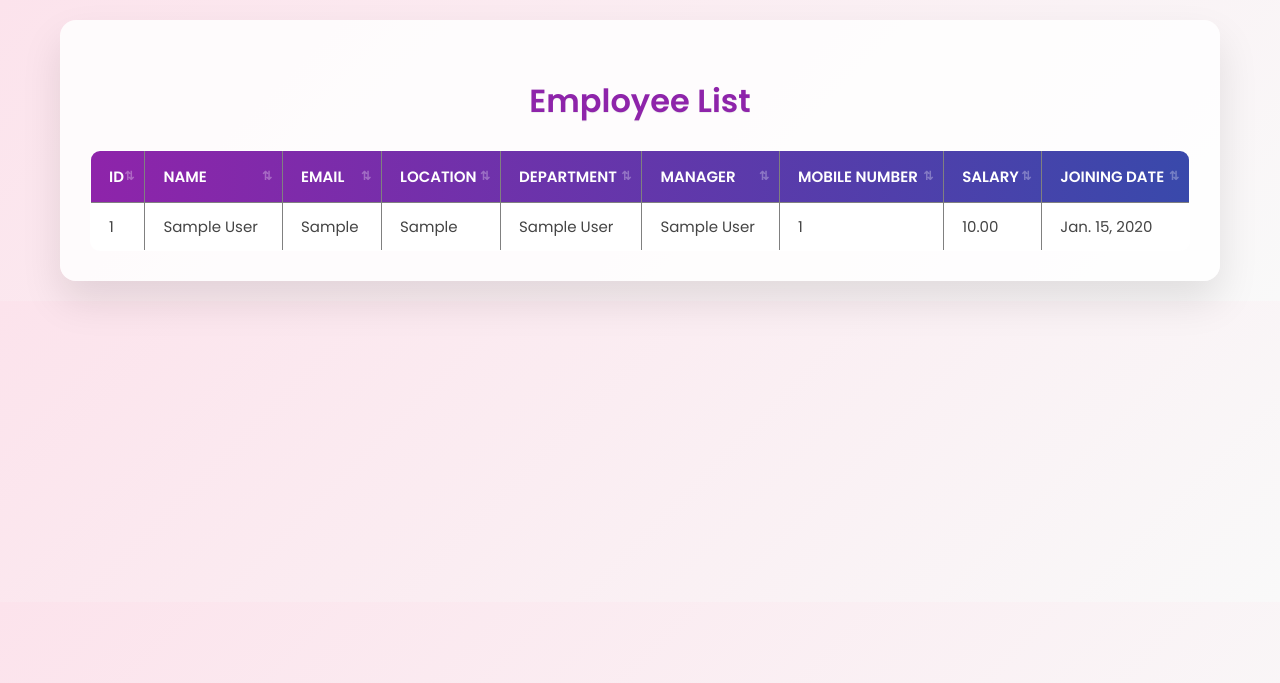
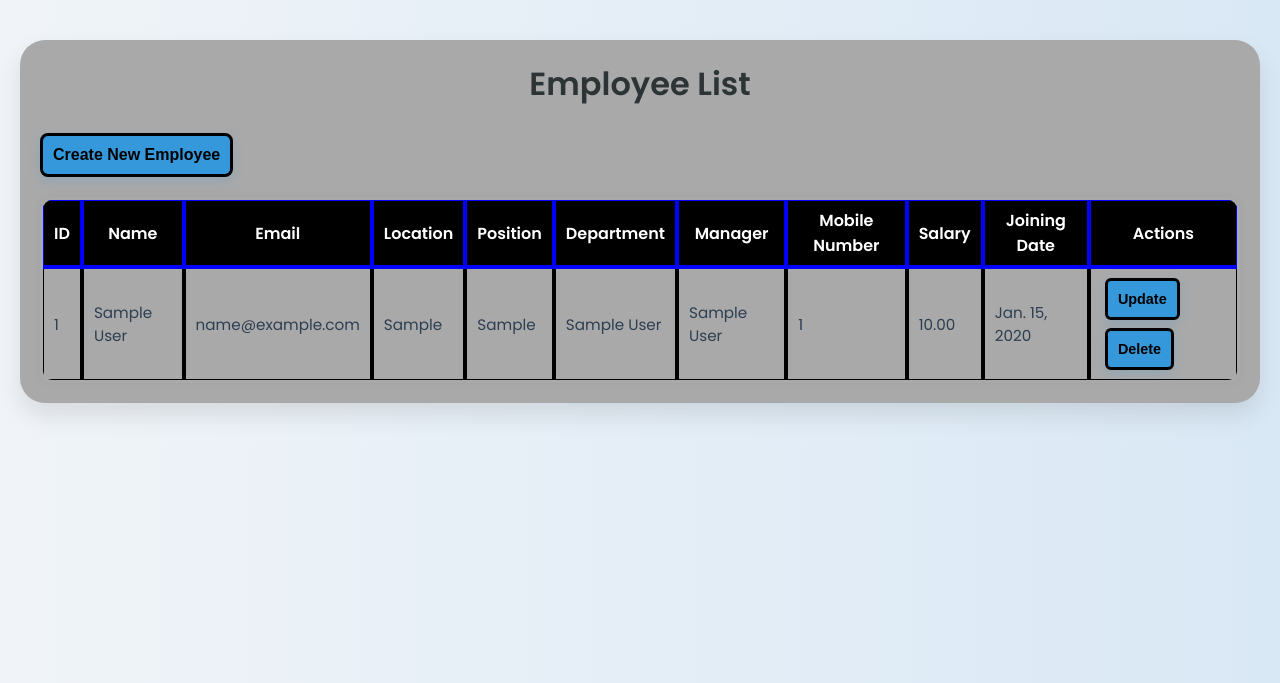
Before and after one commit to Uttam615/Django-Employee-Management-Project, a Django app: page /classEmpList/ in a window 1280 px wide. Shown: the top 683 px of the page. Run offline with Django 5.2, Linux system fonts and the light colour scheme; tables that the repository leaves empty hold one stand-in row (values such as "Sample post").

Commit message:
Update Homepage include separate function eg-update,delete,create

```diff
--- a/Employee/Static/Emp.css
+++ b/Employee/Static/Emp.css
@@ -1,124 +1,148 @@
-/* Emp.css */
+/* Reset & Base */
+* {
+    margin: 0;
+    padding: 0;
+    box-sizing: border-box;
+}
 
-/* Google Font */
 body {
     font-family: 'Poppins', sans-serif;
-    background: linear-gradient(135deg, #fce3ec, #f9f9f9);
-    margin: 0;
-    padding: 20px;
-    color: #333;
+    background: linear-gradient(to right, #f0f4f8, #d9e8f5);
+    padding: 40px 20px;
+    color: #2c3e50;
 }
 
-/* Container */
 .container {
-    max-width: 1100px;
+    width: 100%;
+    max-width: 100%;
     margin: auto;
-    background: rgba(255, 255, 255, 0.85);
-    border-radius: 16px;
-    padding: 30px;
-    box-shadow: 0 20px 40px rgba(0,0,0,0.1);
-    transition: transform 0.3s ease, box-shadow 0.3s ease;
+    background-color: darkgray;
+    padding: 20px;
+    border-radius: 25px;
+    box-shadow: 0 12px 24px rgba(0, 0, 0, 0.1);
 }
 
-.container:hover {
-    transform: scale(1.01);
-    box-shadow: 0 25px 60px rgba(0,0,0,0.15);
+h2 {
+    text-align: center;
+    margin-bottom: 25px;
+    font-size: 2em;
+    color: #2d3436;
 }
 
-/* Header */
-h2 {
-    text-align: center;
-    font-size: 32px;
-    margin-bottom: 25px;
-    color: #8e24aa;
-    text-shadow: 0 1px 0 #eee;
+/* Button */
+button {
+    background-color: #3498db;
+    color:black;
+    padding: 10px 10px;
+    border: 3px solid black;
+    border-radius: 8px;
+    font-weight: 600;
+    cursor: pointer;
+    transition: background-color 0.3s, transform 0.2s;
+    box-shadow: 0 4px 12px rgba(52, 152, 219, 0.2);
+}
+
+button:hover {
+    background-color: #2980b9;
+    transform: translateY(-2px);
+}
+
+a[href*="class_emp_form"] button {
+    margin-bottom: 10px;
+    font-size: 1rem;
 }
 
 /* Table */
 table {
     width: 100%;
     border-collapse: collapse;
-    font-size: 15px;
-    min-width: 900px;
-    background-color: #ffffff;
-    border-radius: 10px;
+    border: 3px solid black; /* Bold outer border */
+    border-radius: 12px;
     overflow: hidden;
+    box-shadow: 0 0 10px rgba(0,0,0,0.05);
+    margin-top: 10px;
 }
 
-/* Table Head */
 thead {
-    background: linear-gradient(to right, #8e24aa, #3949ab);
+    background-color:black;
     color: white;
 }
 
 thead th {
-    padding: 14px 18px;
-    text-align: left;
-    position: relative;
-    transition: background 0.3s ease;
-    text-transform: uppercase;
-    font-weight: 600;
-}
-
-thead th:hover {
-    background-color: #6a1b9a;
-}
-
-/* Header sort icon hint (optional visual) */
-thead th::after {
-    content: '⇅';
-    font-size: 12px;
-    position: absolute;
-    right: 10px;
-    top: 50%;
-    transform: translateY(-50%);
-    opacity: 0.3;
-}
-
-/* Table Body */
-tbody tr {
-    transition: all 0.3s ease;
-    border-bottom: 1px solid #eee;
-}
-
-tbody tr:hover {
-    background: linear-gradient(90deg, #f3e5f5, #e1f5fe);
-    box-shadow: 0 2px 12px rgba(0, 140, 255, 0.2);
+    padding: 7px 10px;
+    font-size: 1rem;
+    text-align: center;
+    border: 4px solid blue; /* Bold header borders */
 }
 
 tbody td {
-    padding: 12px 18px;
-    vertical-align: middle;
-    color: #444;
+    padding:5px 10px;
+    font-size: 0.95rem;
+    border: 4px solid black; /* Bold cell borders */
 }
 
-/* Zebra striping */
-tbody tr:nth-child(even) {
-    background-color: #fafafa;
+
+tbody tr:hover {
+    background-color: #e2f0fb;
+    transition: background-color 0.2s ease-in-out;
 }
 
-/* No data row */
-td[colspan="10"] {
-    text-align: center;
-    padding: 20px;
-    font-style: italic;
-    background: #fff;
-    color: #999;
+/* Actions Buttons */
+td a button {
+    margin: 4px;
+    padding: 10px 10px;
+    font-size: 0.9rem;
+    border-radius: 6px;
 }
 
-/* Responsive Scroll */
+
+td a button:nth-child(1):hover {
+    background-color: #27ae60;
+}
+
+
+td a button:nth-child(2):hover {
+    background-color: #c0392b;
+}
+
+/* Empty Message */
+td[colspan="11"] {
+    text-align: center;
+    color: #777;
+    padding: 10px 0;
+}
+
+/* Responsive Table */
 @media (max-width: 768px) {
-    .container {
-        padding: 15px;
+    table, thead, tbody, th, td, tr {
+        display: block;
     }
 
-    table {
-        display: block;
-        overflow-x: auto;
-        white-space: nowrap;
+    thead {
+        display: none;
     }
 
-    thead th::after {
-        display: none;
+    tr {
+        margin-bottom: 20px;
+        background-color: #ffffff;
+        border-radius: 10px;
+        padding: 15px;
+        box-shadow: 0 4px 10px rgba(0,0,0,0.05);
+    }
+
+    td {
+        padding-left: 50%;
+        position: relative;
+        text-align: right;
+    }
+
+    td::before {
+        content: attr(data-label);
+        position: absolute;
+        left: 15px;
+        top: 14px;
+        font-weight: bold;
+        text-transform: capitalize;
+        color: #444;
     }
 }
--- a/Employee/templates/classEmpList.html
+++ b/Employee/templates/classEmpList.html
@@ -2,54 +2,63 @@
 <!DOCTYPE html>
 <html lang="en">
 <head>
-    <meta charset="UTF-8">
-    <meta name="viewport" content="width=device-width, initial-scale=1.0">
-    <title>Employe</title>
+    <meta charset="UTF-8" />
+    <meta name="viewport" content="width=device-width, initial-scale=1" />
+    <title>Employee List</title>
     <link rel="stylesheet" href="{% static 'Emp.css' %}" >
     <link href="https://fonts.googleapis.com/css2?family=Poppins:wght@400;600&display=swap" rel="stylesheet">
-
 </head>
 <body>
     <div class="container">
         <h2>Employee List</h2>
-        <table border="1" cellpadding="5" cellspacing="0">
+        <a href="{% url 'class_emp_form' %}">
+            <button>Create New Employee</button>
+        </a>
+        <table>
             <thead>
                 <tr>
                     <th>ID</th>
                     <th>Name</th>
                     <th>Email</th>
                     <th>Location</th>
+                    <th>Position</th>
                     <th>Department</th>
                     <th>Manager</th>
                     <th>Mobile Number</th>
                     <th>Salary</th>
                     <th>Joining Date</th>
+                    <th>Actions</th>
                 </tr>
             </thead>
             <tbody>
                 {% for emp in employees %}
                 <tr>
-                    <td>{{emp.id}}</td>
-                    <td>{{emp.name}}</td>
-                    <td>{{emp.location}}</td>
-                    <td>{{emp.position}}</td>
-                    <td>{{emp.department.department_name}}</td>
-                    <td>{{emp.department.manager_Name}}</td>
-                    <td>{{emp.mobile_number}}</td>
-                    <td>{{emp.salary}}</td>
-                    <td>{{emp.joining_date}}</td>
+                    <td>{{ emp.id }}</td>
+                    <td>{{ emp.name }}</td>
+                    <td>{{ emp.email }}</td>
+                    <td>{{ emp.location }}</td>
+                    <td>{{ emp.position }}</td>
+                    <td>{{ emp.department.department_name }}</td>
+                    <td>{{ emp.department.manager_Name }}</td>
+                    <td>{{ emp.mobile_number }}</td>
+                    <td>{{ emp.salary }}</td>
+                    <td>{{ emp.joining_date }}</td>
+                    <td>
+                        <a href="{% url 'employee-update-form' %}?id={{ emp.id }}">
+                            <button>Update</button>
+                        </a>
+                        <a href="{% url 'deleteEmployee' %}?id={{ emp.id }}">
+                            <button>Delete</button>
+                        </a>
+                    </td>
                 </tr>
                 {% empty %}
                 <tr>
-                    <td  colspan="10">No employees found</td>
+                    <td colspan="11" style="text-align:center;">No employees found</td>
                 </tr>
                 {% endfor %}
-
             </tbody>
-
-
         </table>
     </div>
-
 </body>
 </html>
--- a/Employee/urls.py
+++ b/Employee/urls.py
@@ -12,6 +12,9 @@
 
     path('empList',views.EmpListApiView.as_view(),name='empList'),#Get Item what we created allown only Get method
     path('class/api-create/',views.empPostCreateApiView.as_view(),name='classapi-create'),#Api-using class and DRF
+
+
+
     path('updateDelete/<int:id>/',views.empUpdateDeleteApi.as_view(),name='updateDelete'),
     path('employees/update/', views.update_emp, name='employee-update-form'),
     path('employees/Delete/',views.delete_emp,name='deleteEmployee')
```
